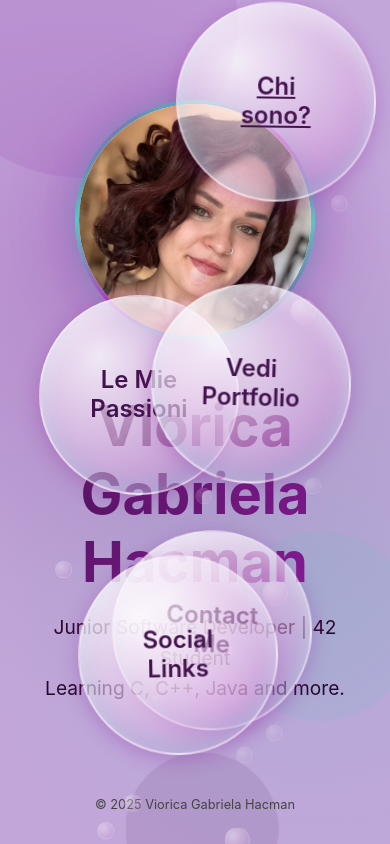
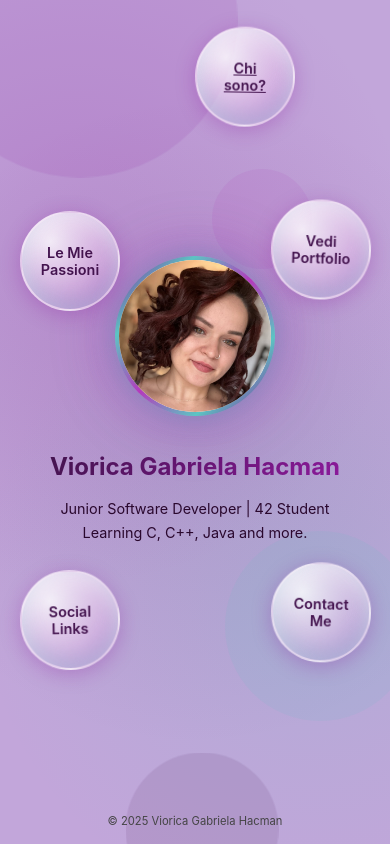
Before and after one commit to vhacman/vhacman.github.io, a plain HTML site: page index.html in a window 390 px wide. Drawn offline with Linux system fonts and the light colour scheme.

Commit message:
smartphone

```diff
--- a/index.html
+++ b/index.html
@@ -565,6 +565,127 @@
             line-height: 1.6;
             font-size: 0.95rem;
         }
+
+        /* Responsive Design for Mobile */
+        @media screen and (max-width: 768px) {
+            h1 {
+                font-size: 2rem;
+            }
+
+            .tagline {
+                font-size: 1rem;
+            }
+
+            .hero {
+                margin-top: 200px;
+                padding: 1rem;
+            }
+
+            .profile-menu {
+                top: -180px;
+            }
+
+            .profile-photo {
+                width: 160px;
+                height: 160px;
+            }
+
+            .bubble-trigger {
+                width: 120px;
+                height: 120px;
+                font-size: 1rem;
+            }
+
+            .bubble-popup {
+                min-width: 250px;
+                max-width: 280px;
+                padding: 1rem;
+                font-size: 0.85rem;
+            }
+
+            .popup-title {
+                font-size: 1.1rem;
+            }
+
+            .popup-text {
+                font-size: 0.85rem;
+            }
+
+            /* Riposizionamento bolle per smartphone */
+            .about-bubble {
+                top: 5%;
+                left: 50%;
+                transform: translateX(-50%);
+            }
+
+            .passions-bubble {
+                top: 25%;
+                left: 5%;
+            }
+
+            .portfolio-bubble {
+                top: 25%;
+                right: 5%;
+                left: auto;
+            }
+
+            .contact-bubble {
+                bottom: 20%;
+                right: 5%;
+            }
+
+            .social-bubble {
+                bottom: 20%;
+                left: 5%;
+            }
+
+            /* Adattamento popup per mobile */
+            .passions-bubble .bubble-popup,
+            .contact-bubble .bubble-popup,
+            .social-bubble .bubble-popup {
+                bottom: auto;
+                top: 130px;
+                left: 0;
+                right: auto;
+            }
+
+            .portfolio-bubble .bubble-popup {
+                left: auto;
+                right: 0;
+            }
+
+            .mini-bubbles {
+                display: none;
+            }
+
+            footer {
+                bottom: 1rem;
+                font-size: 0.7rem;
+                text-align: center;
+                padding: 0 1rem;
+            }
+        }
+
+        @media screen and (max-width: 480px) {
+            h1 {
+                font-size: 1.5rem;
+            }
+
+            .tagline {
+                font-size: 0.9rem;
+            }
+
+            .bubble-trigger {
+                width: 100px;
+                height: 100px;
+                font-size: 0.9rem;
+            }
+
+            .bubble-popup {
+                min-width: 200px;
+                max-width: 220px;
+            }
+        }
     </style>
 </head>
 <body>
```
Also changed, not shown: pages/milestone_0/libft/index.html (+20 -3 lines).
